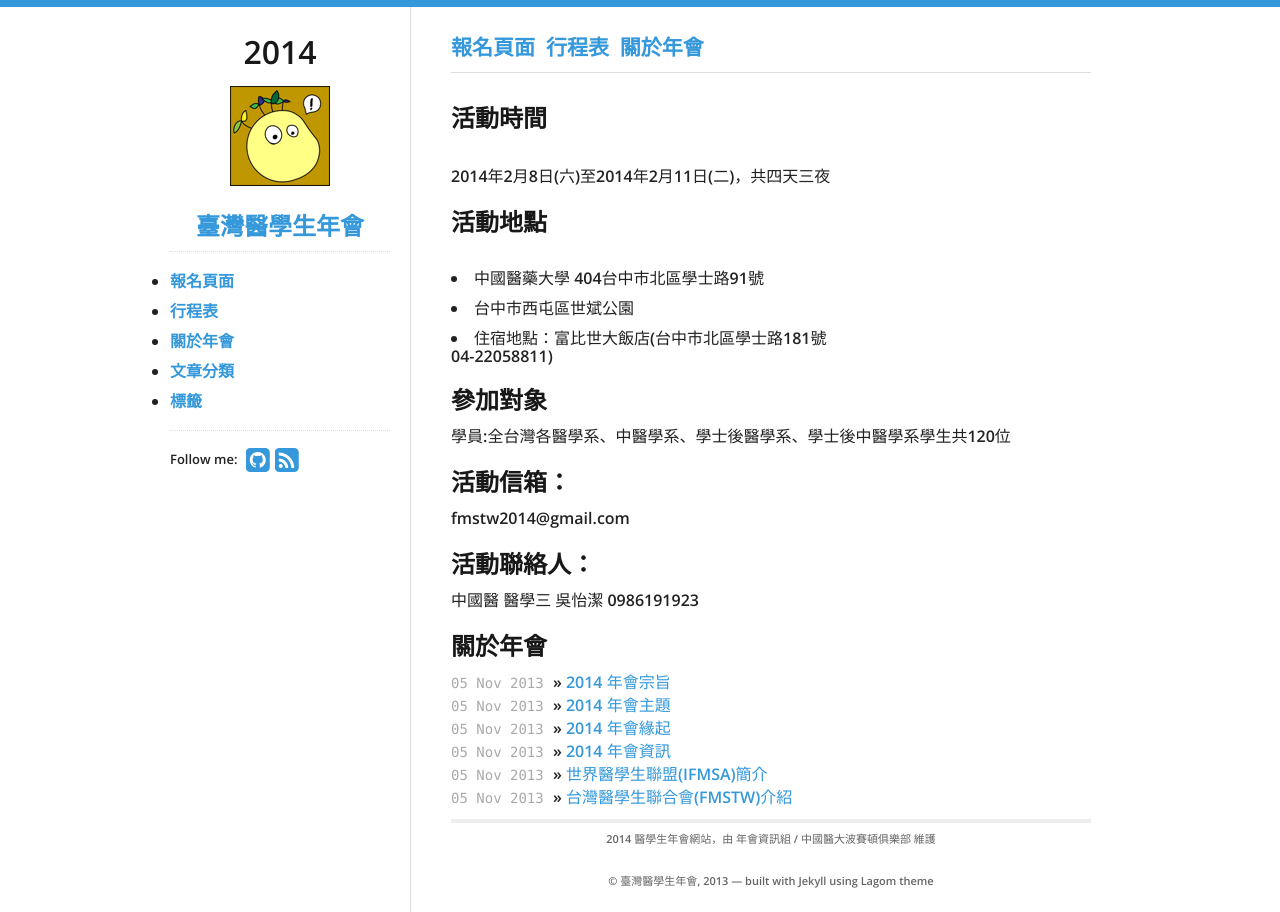
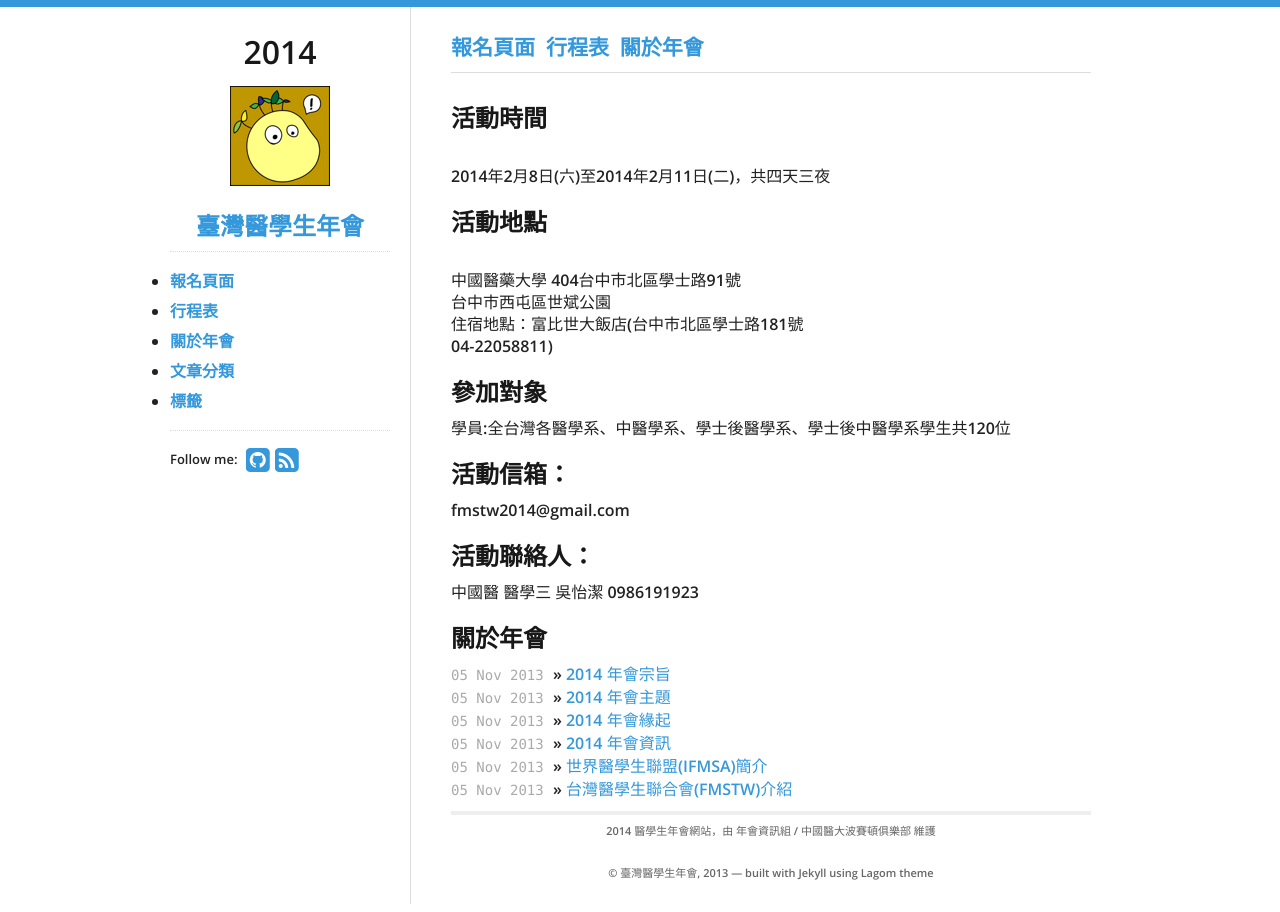
Before and after one commit to fmstw/fmstw.github.io, a Jekyll site: the page built from about.html, in a window 1280 px wide. Built offline with Jekyll 4.4.1, drawn with Linux system fonts in a browser that asks for light colours; nearby versions of some CDN libraries.

```diff
--- a/about.html
+++ b/about.html
@@ -8,9 +8,9 @@ title: "關於年會"
 </p>
 <p>
 <h2>活動地點</h2><br>
-<li>中國醫藥大學 404台中市北區學士路91號<br></li>
-<li>台中市西屯區世斌公園<br></li>
-<li>住宿地點：富比世大飯店(台中市北區學士路181號<br>04-22058811)<br></li>
+中國醫藥大學 404台中市北區學士路91號<br>
+台中市西屯區世斌公園<br>
+住宿地點：富比世大飯店(台中市北區學士路181號<br>04-22058811)<br>
 </p>
 <p>
 <h2>參加對象</h2>
```
